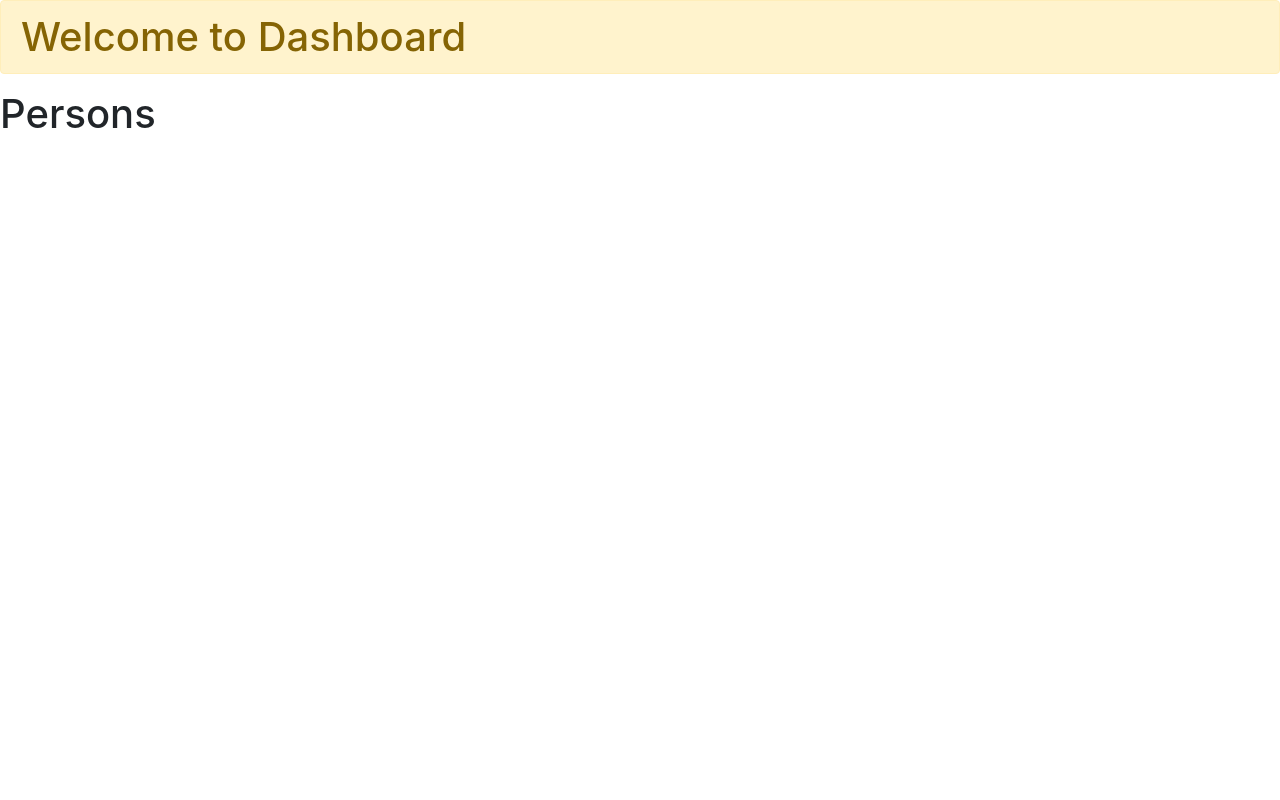
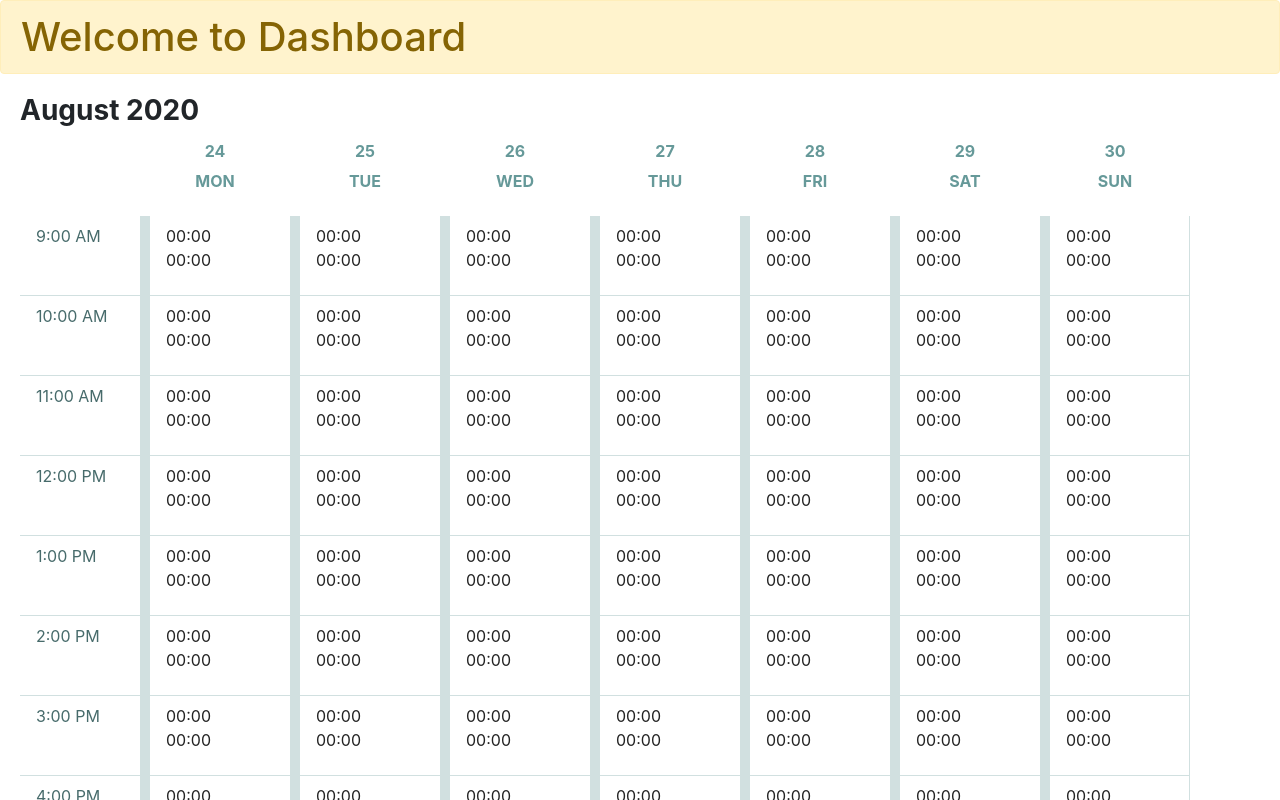
Before and after one commit to RMIT-SEPT/majorproject-5-wed-16-30-6, a React (Create React App) app in the folder FrontEnd/: page /schedule in a window 1280 px wide. Shown: the top 800 px of the page. Built offline with nearby package versions, Linux system fonts and the light colour scheme.

Commit message:
Basic schedule page design

```diff
--- a/FrontEnd/package.json
+++ b/FrontEnd/package.json
@@ -9,6 +9,7 @@
     "bootstrap": "^4.5.2",
     "react": "^16.13.1",
     "react-dom": "^16.13.1",
+    "react-router-dom": "^5.2.0",
     "react-scripts": "3.4.3"
   },
   "scripts": {
--- a/FrontEnd/src/App.js
+++ b/FrontEnd/src/App.js
@@ -1,11 +1,28 @@
 import React from 'react';
 import './App.css';
 import Dashboard from './components/Dashboard';
+import {BrowserRouter, Route} from 'react-router-dom';
+import Schedule from './components/BusinessSchedule/Schedule';
+//import Day from './components/BusinessSchedule/Day';
+//import TimeCellList from './components/BusinessSchedule/TimeCellList';
+
+const BusinessSchedule = () => {
+  return (
+    <div>
+    <Schedule/>
+    </div>
+  );
+}
 
 function App() {
   return (
     <div>
      <Dashboard/>
+     <BrowserRouter>
+      <div>
+        <Route path="/schedule" component={BusinessSchedule} />
+      </div>
+     </BrowserRouter>
     </div>
   );
 }
--- /dev/null
+++ b/FrontEnd/src/components/BusinessSchedule/BusinessSchedule.css
@@ -0,0 +1,107 @@
+#schedule {
+    margin: 20px;
+}
+
+#schedule-grid {
+    display: grid;
+    /* height of each row */
+    grid-template-rows: 80px 1200px;
+    /* width of each column */
+    grid-template-columns: 120px 150px 150px 150px 150px 150px 150px 150px;
+}
+
+#days-header {
+    grid-row: 1;    /* row 1 - 2 */
+    grid-column: 1 / 9;
+}
+
+#time-cell-list {
+    grid-row: 2 / 3;
+    grid-column: 1 / 2;
+}
+
+#day1 {
+    grid-row: 2;
+    grid-column: 2;
+}
+
+#day2 {
+    grid-row: 2;
+    grid-column: 3;
+}
+
+#day3 {
+    grid-row: 2;
+    grid-column: 4;
+}
+
+#day4 {
+    grid-row: 2;
+    grid-column: 5;
+}
+
+#day5 {
+    grid-row: 2;
+    grid-column: 6;
+}
+
+#day6 {
+    grid-row: 2;
+    grid-column: 7;
+}
+
+#day7 {
+    grid-row: 2;
+    grid-column: 8;
+}
+
+#day7 .schedule-cell {
+    border-right: solid 1px #d1e0e0;
+}
+
+
+#time-cell-list {
+    list-style-type: none!important;
+    width: 100px;
+    padding: 0;
+}
+
+#time-cell-list li {
+    padding: 0.5em 1em;
+    color: #232323;
+    width: 120px;
+    height: 80px;
+    border-bottom: solid 1px #d1e0e0;
+    color: #476b6b;
+}
+
+.schedule-cell {
+    padding: 0.5em 1em;
+    color: #232323;
+    border-left: solid 10px #d1e0e0;
+    border-bottom: solid 1px #d1e0e0;
+    width: 150px;
+    height: 80px;
+}
+
+#header-blank {
+    display: inline-block;
+    width: 120px;
+}
+
+.header-day {
+    display: inline-block;
+    width: 150px;
+    height: 80px;
+    text-align: center;
+    color: #669999;
+    font-weight: bold;
+}
+
+.header-day div {
+    line-height: 30px;
+}
+
+#month-year {
+    font-weight: bold;
+}
--- /dev/null
+++ b/FrontEnd/src/components/BusinessSchedule/DateCell.js
@@ -0,0 +1,14 @@
+import React, { Component } from 'react'
+
+class DateCell extends Component {
+    render() {
+        return (
+            <div class={this.props.class}>
+                <div>{this.props.date}</div>
+                <div>{this.props.day}</div>
+            </div>
+        )
+    }
+}
+
+export default DateCell;
--- /dev/null
+++ b/FrontEnd/src/components/BusinessSchedule/Day.js
@@ -0,0 +1,26 @@
+import React, { Component } from 'react'
+import ScheduleCell from './ScheduleCell'
+
+class Day extends Component {
+    render() {
+        return (
+            <div id={this.props.id}>
+                <ScheduleCell startTime="00:00" endTime="00:00" class="schedule-cell"/>
+                <ScheduleCell startTime="00:00" endTime="00:00" class="schedule-cell"/>
+                <ScheduleCell startTime="00:00" endTime="00:00" class="schedule-cell"/>
+                <ScheduleCell startTime="00:00" endTime="00:00" class="schedule-cell"/>
+                <ScheduleCell startTime="00:00" endTime="00:00" class="schedule-cell"/>
+                <ScheduleCell startTime="00:00" endTime="00:00" class="schedule-cell"/>
+                <ScheduleCell startTime="00:00" endTime="00:00" class="schedule-cell"/>
+                <ScheduleCell startTime="00:00" endTime="00:00" class="schedule-cell"/>
+                <ScheduleCell startTime="00:00" endTime="00:00" class="schedule-cell"/>
+                <ScheduleCell startTime="00:00" endTime="00:00" class="schedule-cell"/>
+                <ScheduleCell startTime="00:00" endTime="00:00" class="schedule-cell"/>
+                <ScheduleCell startTime="00:00" endTime="00:00" class="schedule-cell"/>
+                <ScheduleCell startTime="00:00" endTime="00:00" class="schedule-cell"/>
+            </div>
+        )
+    }
+}
+
+export default Day;
--- /dev/null
+++ b/FrontEnd/src/components/BusinessSchedule/DaysHeader.js
@@ -0,0 +1,22 @@
+import React, { Component } from 'react'
+import DateCell from './DateCell'
+
+
+class DaysHeader extends Component {
+    render() {
+        return (
+            <div id="days-header">
+                <div id="header-blank"></div>
+                <DateCell date="24" day="MON" class="header-day"/>
+                <DateCell date="25" day="TUE" class="header-day"/>
+                <DateCell date="26" day="WED" class="header-day"/>
+                <DateCell date="27" day="THU" class="header-day"/>
+                <DateCell date="28" day="FRI" class="header-day"/>
+                <DateCell date="29" day="SAT" class="header-day"/>
+                <DateCell date="30" day="SUN" class="header-day"/>
+            </div>
+        )
+    }
+}
+
+export default DaysHeader;
--- /dev/null
+++ b/FrontEnd/src/components/BusinessSchedule/Schedule.js
@@ -0,0 +1,28 @@
+import React, { Component } from 'react'
+import './BusinessSchedule.css';
+import Day from './Day';
+import TimeCellList from './TimeCellList';
+import DaysHeader from './DaysHeader';
+
+class Schedule extends Component {
+    render() {
+        return (
+            <div id="schedule">
+                <h3 id="month-year">August 2020</h3>
+                <div id="schedule-grid">
+                    <DaysHeader />
+                    <TimeCellList />
+                    <Day id="day1"/>
+                    <Day id="day2"/>
+                    <Day id="day3"/>
+                    <Day id="day4"/>
+                    <Day id="day5"/>
+                    <Day id="day6"/>
+                    <Day id="day7"/>
+                </div>
+            </div>
+        )
+    }
+}
+
+export default Schedule;
--- /dev/null
+++ b/FrontEnd/src/components/BusinessSchedule/ScheduleCell.js
@@ -0,0 +1,15 @@
+import React, { Component } from 'react'
+import './BusinessSchedule.css';
+
+class ScheduleCell extends Component {
+    render() {
+        return (
+            <div class={this.props.class}>
+              <div>{this.props.startTime}</div>
+              <div>{this.props.endTime}</div>
+            </div>
+        )
+    }
+}
+
+export default ScheduleCell;
--- /dev/null
+++ b/FrontEnd/src/components/BusinessSchedule/TimeCellList.js
@@ -0,0 +1,28 @@
+import React, { Component } from 'react'
+import './BusinessSchedule.css';
+
+class TimeCellList extends Component {
+    render() {
+        return (
+
+            <ul id="time-cell-list">
+            <li>9:00 AM</li>
+            <li>10:00 AM</li>
+            <li>11:00 AM</li>
+            <li>12:00 PM</li>
+            <li>1:00 PM</li>
+            <li>2:00 PM</li>
+            <li>3:00 PM</li>
+            <li>4:00 PM</li>
+            <li>5:00 PM</li>
+            <li>6:00 PM</li>
+            <li>7:00 PM</li>
+            <li>8:00 PM</li>
+            <li>9:00 PM</li>
+            </ul>
+
+        )
+    }
+}
+
+export default TimeCellList;
--- a/FrontEnd/src/components/Dashboard.js
+++ b/FrontEnd/src/components/Dashboard.js
@@ -1,5 +1,4 @@
 import React, { Component } from 'react'
-import Person from './Persons/Person'
 import "bootstrap/dist/css/bootstrap.min.css"
 
 class Dashboard extends Component {
@@ -7,7 +6,6 @@ class Dashboard extends Component {
         return (
             <div>
             <h1 className="alert alert-warning"> Welcome to Dashboard</h1>
-                <Person/>
             </div>
         )
     }
```
Also changed, not shown: 1 other file (tests, documents, lock files or other folders).
